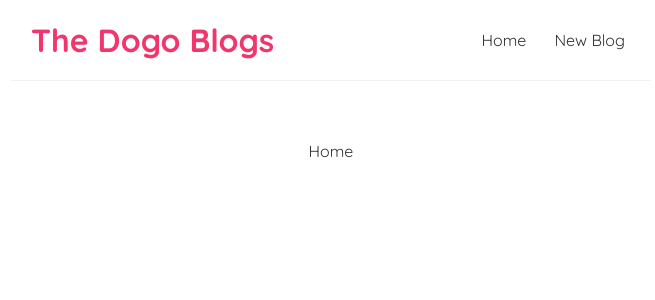
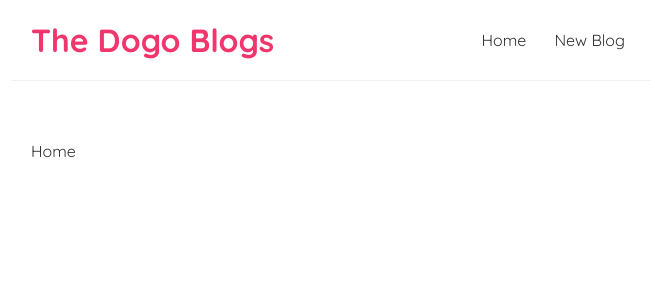
Before and after one commit to Iqbal0786/dogo-blog, a React (Create React App) app: page / in a window 1280 px wide. Shown: the top 300 px of the page, without its empty margins (309-964 px from the left). Built offline with nearby package versions, Linux system fonts and the light colour scheme.

Commit message:
removed app.css import

```diff
--- a/src/App.js
+++ b/src/App.js
@@ -1,5 +1,4 @@
 import logo from './logo.svg';
-import './App.css';
 import SideBar from './components/SideBar';
 import Home from './components/Home';
 
--- a/src/components/Home.jsx
+++ b/src/components/Home.jsx
@@ -2,6 +2,8 @@ import React from 'react'
 
 export default function Home() {
   return (
-    <div>Home</div>
+    <div
+    className='home'
+    >Home</div>
   )
 }
```
